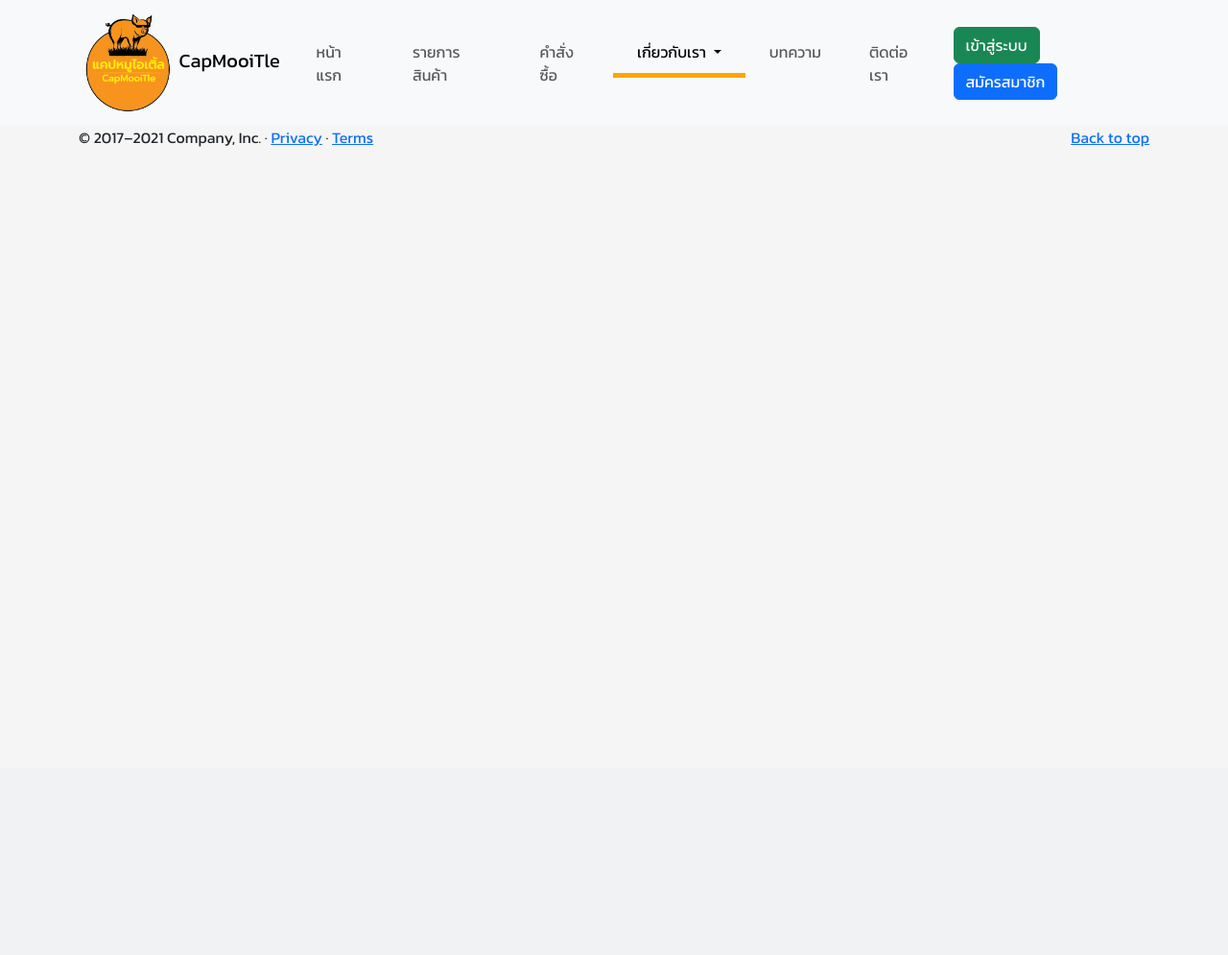
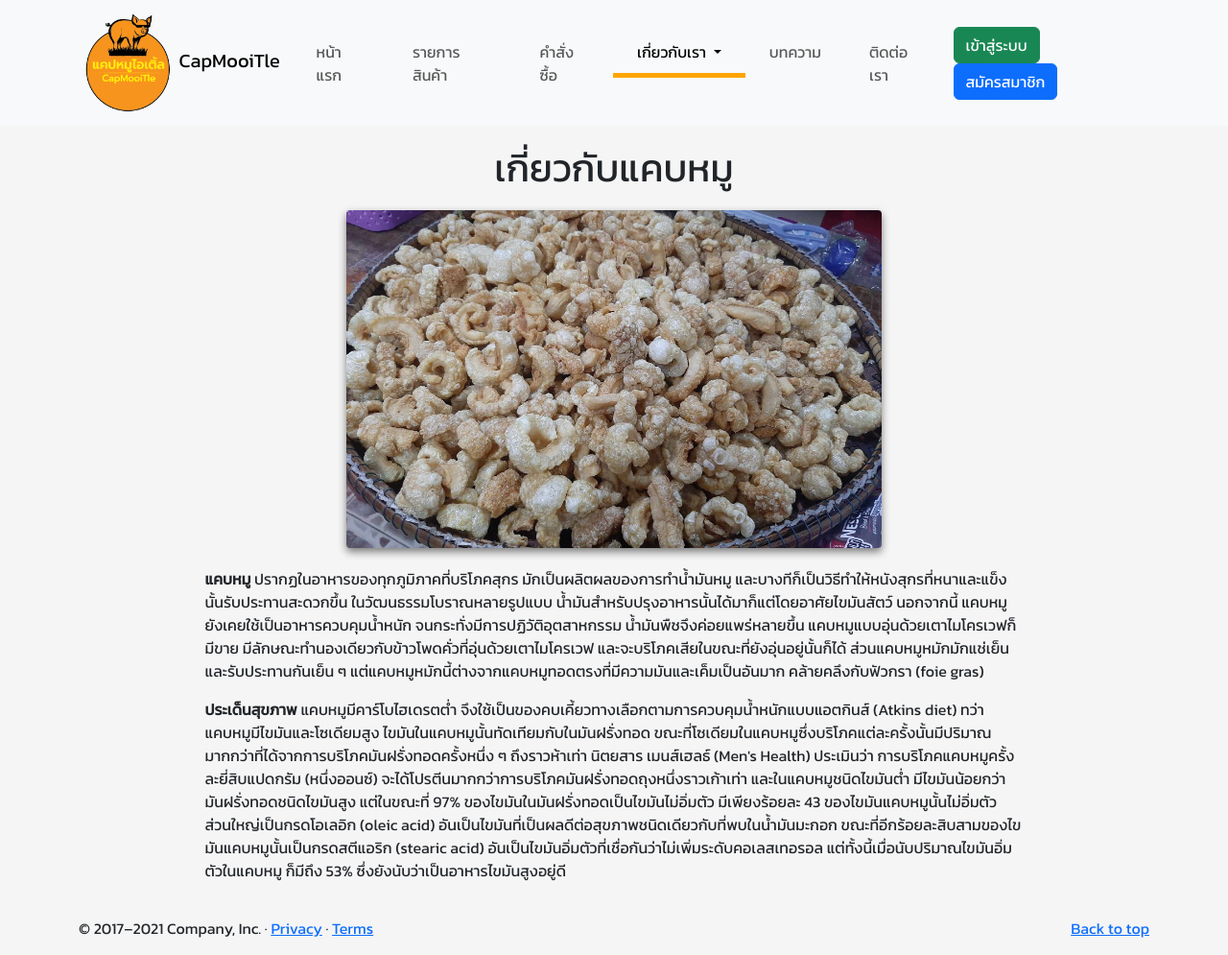
Before and after one commit to Solaris470/CapMooiTle, a PHP site: page /pages/about-pork.php in a window 1280 px wide. Shown: the whole page at 96% size. Before the commit the page ends 153 px from the top, so only its background shows below. Run offline with PHP 8.4, Linux system fonts and the light colour scheme.

Commit message:
about-pork-guy

```diff
--- a/pages/about-pork.php
+++ b/pages/about-pork.php
@@ -64,7 +64,20 @@
         </nav>
     </header>
     <main>
+    <div class="container">
+        <div style="text-align: center;">
+            <h1 style="margin: 20px;">เกี่ยวกับแคบหมู</h1>
+            <img src="../img/b2.jpg" alt="" style="width: 50%; box-shadow: 0 4px 8px rgba(0, 0, 0, 0.5); border-radius: 4px;">
+        </div>
 
+        <div class="container" style="width: 80%; padding: 20px;">
+            <p><strong>แคบหมู</strong>
+            ปรากฏในอาหารของทุกภูมิภาคที่บริโภคสุกร มักเป็นผลิตผลของการทำน้ำมันหมู และบางทีก็เป็นวิธีทำให้หนังสุกรที่หนาและแข็งนั้นรับประทานสะดวกขึ้น ในวัฒนธรรมโบราณหลายรูปแบบ น้ำมันสำหรับปรุงอาหารนั้นได้มาก็แต่โดยอาศัยไขมันสัตว์ นอกจากนี้ แคบหมูยังเคยใช้เป็นอาหารควบคุมน้ำหนัก จนกระทั่งมีการปฏิวัติอุตสาหกรรม น้ำมันพืชจึงค่อยแพร่หลายขึ้น
+            แคบหมูแบบอุ่นด้วยเตาไมโครเวฟก็มีขาย มีลักษณะทำนองเดียวกับข้าวโพดคั่วที่อุ่นด้วยเตาไมโครเวฟ และจะบริโภคเสียในขณะที่ยังอุ่นอยู่นั้นก็ได้ ส่วนแคบหมูหมักมักแช่เย็นและรับประทานกันเย็น ๆ แต่แคบหมูหมักนี้ต่างจากแคบหมูทอดตรงที่มีความมันและเค็มเป็นอันมาก คล้ายคลึงกับฟัวกรา (foie gras)</p>
+            <p><strong>ประเด็นสุขภาพ</strong>
+            แคบหมูมีคาร์โบไฮเดรตต่ำ จึงใช้เป็นของคบเคี้ยวทางเลือกตามการควบคุมน้ำหนักแบบแอตกินส์ (Atkins diet) ทว่า แคบหมูมีไขมันและโซเดียมสูง ไขมันในแคบหมูนั้นทัดเทียมกับในมันฝรั่งทอด ขณะที่โซเดียมในแคบหมูซึ่งบริโภคแต่ละครั้งนั้นมีปริมาณมากกว่าที่ได้จากการบริโภคมันฝรั่งทอดครั้งหนึ่ง ๆ ถึงราวห้าเท่า นิตยสาร เมนส์เฮลธ์ (Men's Health) ประเมินว่า การบริโภคแคบหมูครั้งละยี่สิบแปดกรัม (หนึ่งออนซ์) จะได้โปรตีนมากกว่าการบริโภคมันฝรั่งทอดถุงหนึ่งราวเก้าเท่า และในแคบหมูชนิดไขมันต่ำ มีไขมันน้อยกว่ามันฝรั่งทอดชนิดไขมันสูง แต่ในขณะที่ 97% ของไขมันในมันฝรั่งทอดเป็นไขมันไม่อิ่มตัว มีเพียงร้อยละ 43 ของไขมันแคบหมูนั้นไม่อิ่มตัว ส่วนใหญ่เป็นกรดโอเลอิก (oleic acid) อันเป็นไขมันที่เป็นผลดีต่อสุขภาพชนิดเดียวกับที่พบในน้ำมันมะกอก ขณะที่อีกร้อยละสิบสามของไขมันแคบหมูนั้นเป็นกรดสตีแอริก (stearic acid) อันเป็นไขมันอิ่มตัวที่เชื่อกันว่าไม่เพิ่มระดับคอเลสเทอรอล แต่ทั้งนี้เมื่อนับปริมาณไขมันอิ่มตัวในแคบหมู ก็มีถึง 53% ซึ่งยังนับว่าเป็นอาหารไขมันสูงอยู่ดี</p>
+        </div>
+    </div>
     </main>
     <footer class="container">
         <p class="float-end"><a href="#">Back to top</a></p>
```
